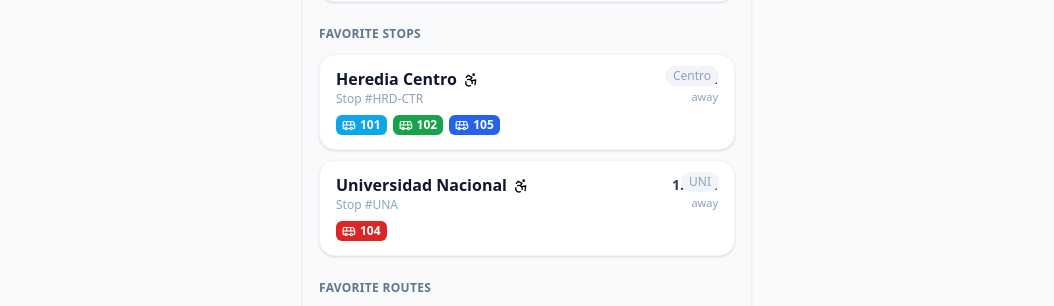
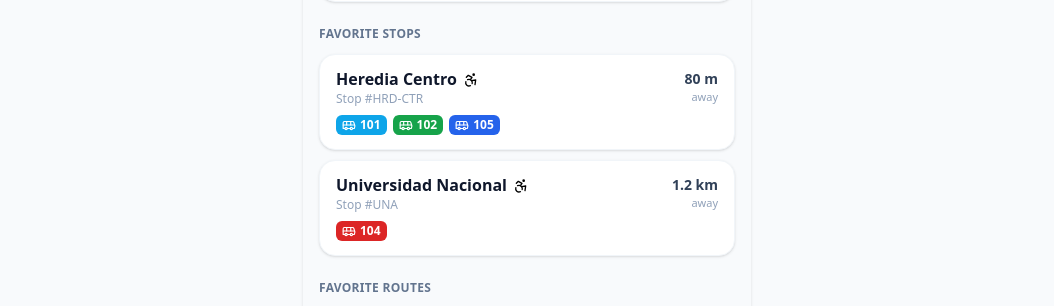
Before and after one commit to CharlyCR3110/TransitPulse, a Next.js app: page /profile in a window 1280 px wide. Shown: the part 282-588 px from the top of the page, without its empty margins (113-1167 px from the left). Built offline with nearby package versions, Linux system fonts and the light colour scheme.

Commit message:
refactor: remove alias from FavoriteStop interface and clean up comments in Arrival and TransitAlert interfaces

```diff
--- a/src/components/profile/ProfileClient.tsx
+++ b/src/components/profile/ProfileClient.tsx
@@ -55,13 +55,8 @@
             <p className="text-sm text-slate-400 px-1">No favorites yet.</p>
           ) : (
             <div className="space-y-2.5">
-              {profile.favoriteStops.map(({ stop, alias }) => (
+              {profile.favoriteStops.map(({ stop }) => (
                 <div key={stop.id} className="relative">
-                  {alias && (
-                    <span className="absolute top-3 right-4 text-xs font-medium text-slate-400 dark:text-slate-500 bg-slate-100 dark:bg-slate-700 px-2 py-0.5 rounded-full">
-                      {alias}
-                    </span>
-                  )}
                   <StopCard stop={stop} />
                 </div>
               ))}
--- a/src/data/mock.ts
+++ b/src/data/mock.ts
@@ -284,8 +284,8 @@
   id: "u1",
   displayName: "Usuario Heredia",
   favoriteStops: [
-    { stop: MOCK_STOPS[0], alias: "Centro" },
-    { stop: MOCK_STOPS[3], alias: "UNI" },
+    { stop: MOCK_STOPS[0] },
+    { stop: MOCK_STOPS[3] },
   ],
   favoriteRoutes: [
     { route: MOCK_ROUTES[0] },
--- a/src/types/transit.ts
+++ b/src/types/transit.ts
@@ -43,7 +43,7 @@
   route: Route;
   headsign: string;         // Destination displayed on the vehicle
   scheduledTime: string;    // ISO-8601
-  estimatedTime: string;    // ISO-8601 – TODO: populate from real-time feed
+  estimatedTime: string;    // ISO-8601 - TODO: populate from real-time feed
   minutesAway: number;
   status: ArrivalStatus;
   stopId: string;
@@ -63,7 +63,7 @@
   affectedRoutes: Route[];
   affectedStops?: Stop[];
   startTime: string;        // ISO-8601
-  endTime?: string;         // ISO-8601 – undefined means "until further notice"
+  endTime?: string;         // ISO-8601 - undefined means "until further notice"
   url?: string;             // Link to more details
 }
 
@@ -98,7 +98,6 @@
 
 export interface FavoriteStop {
   stop: Stop;
-  alias?: string;           // Custom name, e.g. "Home Stop"
 }
 
 export interface FavoriteRoute {
```
